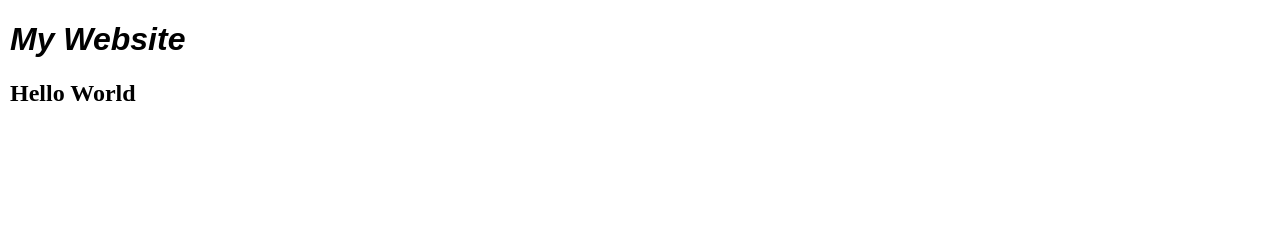
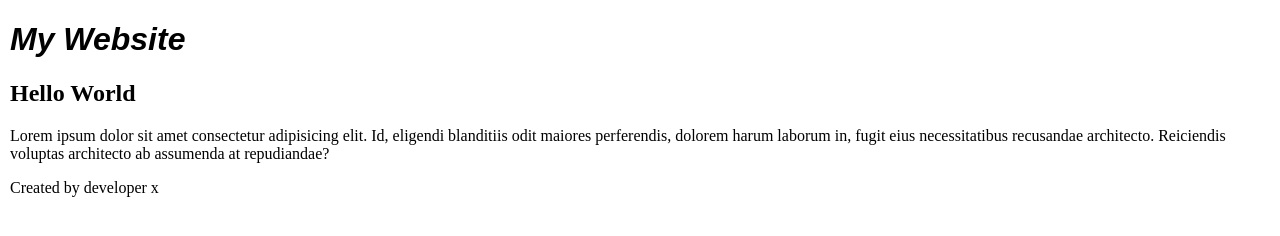
Before and after one commit to hidayatarg/myWebsite, a plain HTML site: page index.html in a window 1280 px wide. Drawn offline with Linux system fonts and the light colour scheme.

Commit message:
Added the Intro Paragraph

```diff
--- a/index.html
+++ b/index.html
@@ -10,5 +10,12 @@
 <body>
     <h1>My Website</h1>
     <h2>Hello World</h2>
+    <p>Lorem ipsum dolor sit amet consectetur
+        adipisicing elit. Id, eligendi blanditiis
+        odit maiores perferendis, dolorem harum laborum in,
+        fugit eius necessitatibus recusandae architecto.
+        Reiciendis voluptas architecto ab assumenda at repudiandae?
+    </p>
+    <footer>Created by developer x</footer>
 </body>
 </html>
```
